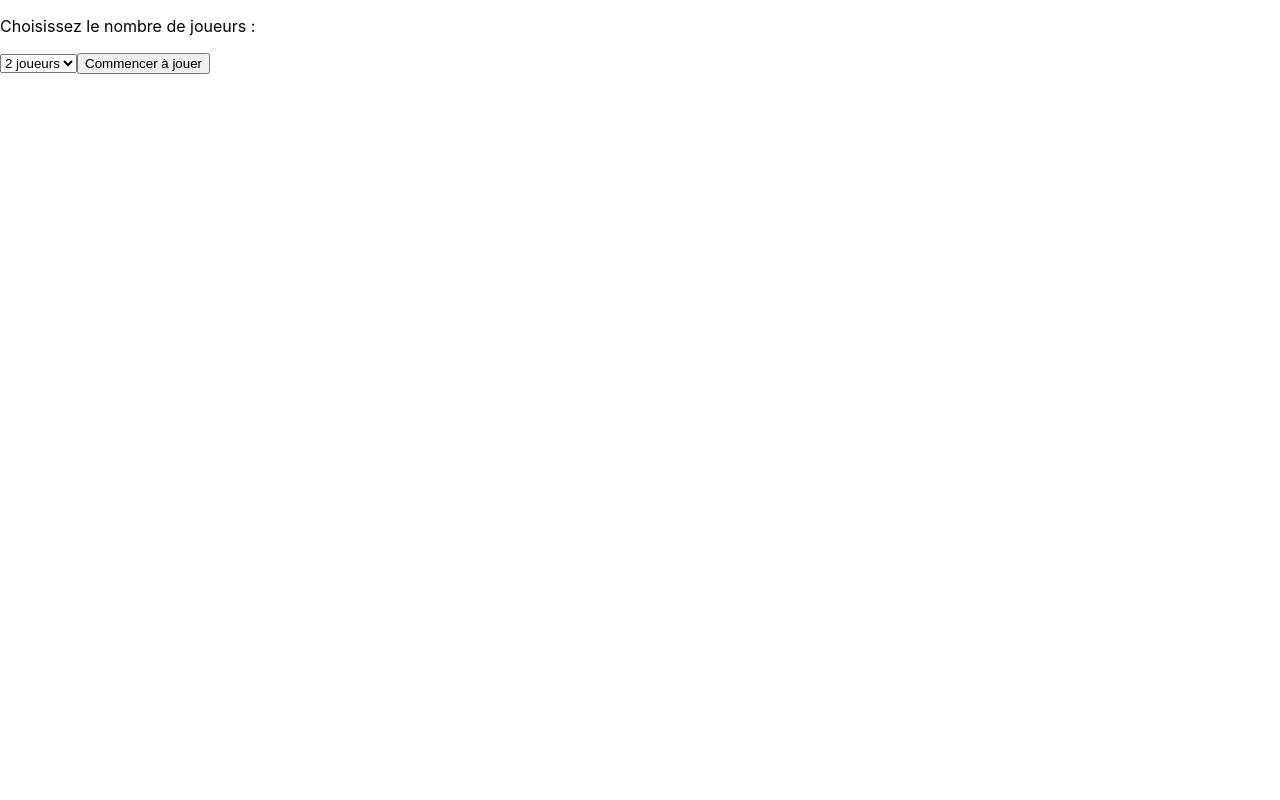
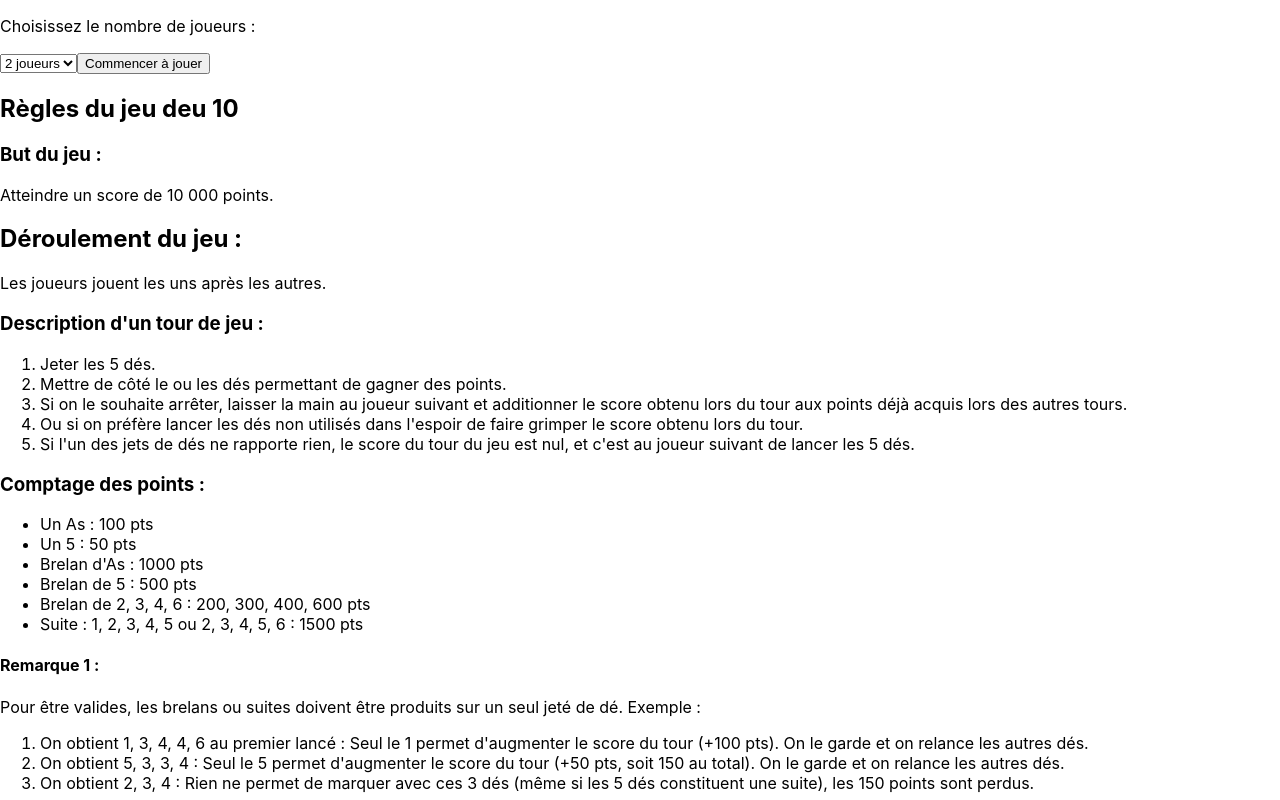
Before and after one commit to Henrissat/mathieu_henrissat_site, a React (Create React App) app: page /greed-dice in a window 1280 px wide. Shown: the top 800 px of the page. Built offline with nearby package versions, Linux system fonts and the light colour scheme.

Commit message:
ajout du score de 1000 point, et un dé minimum par tour

```diff
--- a/src/components/greed-dice/index.tsx
+++ b/src/components/greed-dice/index.tsx
@@ -15,6 +15,9 @@ function Greed() {
   const initialPlayerScores = Array(numPlayers).fill(0);
   const [playerScores, setPlayerScores] = useState<number[]>(initialPlayerScores);
   const [activePlayerScore, setActivePlayerScore] = useState<number>(0);
+  const [firstTurn, setFirstTurn] = useState<boolean>(true);
+  const [hasSavedDiceThisTurn, setHasSavedDiceThisTurn] = useState<boolean>(false);
+
 
   const checkWin = () => {
     if(activePlayerScore >= 10000){
@@ -43,7 +46,8 @@ function Greed() {
 
   // Gestionnaire de clic pour passer au joueur suivant
   const handleNextPlayer = () => {
-    if (result === 0) {
+    if (activePlayerScore >= 1000 || playerScores[currentPlayerIndex] >= 1000) {
+      if (activePlayerScore  === 0) {
         setActivePlayerScore(0);
       } else {
         setPlayerScores((prevScores) => {
@@ -51,6 +55,9 @@ function Greed() {
           newScores[currentPlayerIndex] += activePlayerScore;
           return newScores;
         });
+      }
+    } else {
+      alert("Vous devez atteindre au moins 1000 points pour commencer à comptabiliser vos points.");
     }
 
     setDice([]);
@@ -60,15 +67,6 @@ function Greed() {
     setActivePlayerScore(0);
     checkWin();
   };
-
-  const nextPlayer = () => {
-    setDice([]);
-    setSavedDice([]);
-    setCurrentPlayerIndex((prevIndex) => (prevIndex + 1) % numPlayers);
-    setShowSaveButton(false);
-    setActivePlayerScore(0);
-    checkWin();
-  }
 
   // Gestionnaire de clic pour sauvegarder un chiffre
   const handleSaveDice = (number: number) => {
@@ -80,6 +78,7 @@ function Greed() {
       newDice.splice(index, 1);
       setDice(newDice);
     }
+    setHasSavedDiceThisTurn(true);
   };
 
   // Gestionnaire de clic pour faire revenir un chiffre dans dice
@@ -88,22 +87,25 @@ function Greed() {
     // Trouver et retirer le chiffre de savedNumbers
     const index = savedDice.indexOf(number);
     if (index !== -1) {
-      const newSaveDice = [...savedDice];
-      newSaveDice.splice(index, 1);
-      setSavedDice(newSaveDice);
+      const newSaveDice = [...savedDice]
+      newSaveDice.splice(index, 1)
+      setSavedDice(newSaveDice)
     }
   };
 
   // Gestionnaire de clic pour ajouter 6 lancers de dé au tableau
   const handleRollDice = () => {
-    let shouldResetDiceAndScore = false;
+    let shouldResetDiceAndScore = false
 
+    // Vérifier si le joueur a sauvegardé au moins un dé ce tour
+    if (!hasSavedDiceThisTurn && !firstTurn) {
+      alert("Vous devez sauvegarder au moins un dé avant de lancer les dés.");
+    } else {
       if(dice.length === 0) {
-        const newDice = [];
+        const newDice = []
         for (let i = 0; i < 6; i++) {
-          newDice.push(getRandomDiceRoll());
+          newDice.push(getRandomDiceRoll())
         }
-
         // Mettre à jour les dés
         setDice(newDice);
         console.log(activePlayerScore)
@@ -113,26 +115,29 @@ function Greed() {
         if (result === 0) {
           alert("Dommage, pas un seul bon dé")
           setActivePlayerScore(0);
-          shouldResetDiceAndScore= true;
+          shouldResetDiceAndScore= true
         }
-        setShowSaveButton(true);
-
+        setShowSaveButton(true)
+        setHasSavedDiceThisTurn(false)
+        setFirstTurn(false);
       }else {
         const newDice = [...dice];
         for (let i = 0; i < newDice.length ; i++) {
           newDice[i] = getRandomDiceRoll()
         }
-
         // Vérifier si c'est un Game Over
         const result = calculateFinalScore(newDice);
         console.log('result', result)
         if (result === 0) {
           // Game Over
           alert("Echec ! Dommage vous y étiez presque")
-          setActivePlayerScore(0);
-          shouldResetDiceAndScore= true;
+          setActivePlayerScore(0)
+          shouldResetDiceAndScore= true
         }
         setDice(newDice)
+        setHasSavedDiceThisTurn(false)
+        setFirstTurn(false);
+      }
     }
 
     if (shouldResetDiceAndScore) {
@@ -184,6 +189,9 @@ function Greed() {
   console.log('playerScores',playerScores)
   console.log('activePlayerScore',activePlayerScore)
 
+  console.log('playerScores',playerScores)
+  console.log('activePlayerScore',activePlayerScore)
+
   return (
     <div>
       {/* Sélection du nombre de joueurs */}
@@ -227,7 +235,7 @@ function Greed() {
               Final Score : {activePlayerScore}
             </div>
           </div>
-          <button onClick={handleNextPlayer}>Joueur suivant</button>
+          <button onClick={handleNextPlayer}>Finir mon tour</button>
           <div>
             {playerNames.map((playerName, index) => {
               if (index !== currentPlayerIndex) {
@@ -242,62 +250,44 @@ function Greed() {
           </div>
         </div>
       )}
+    <div id="greedRules">
+      <h2>Règles du jeu deu 10</h2>
+      <h3>But du jeu :</h3>
+      <p>Atteindre un score de 10 000 points.</p>
+      <h2>Déroulement du jeu :</h2>
+      <p>Les joueurs jouent les uns après les autres.</p>
+      <h3>Description d'un tour de jeu :</h3>
+      <ol>
+        <li>Jeter les 5 dés.</li>
+        <li>Mettre de côté le ou les dés permettant de gagner des points.</li>
+        <li>Si on le souhaite arrêter, laisser la main au joueur suivant et additionner le score obtenu lors du tour aux points déjà acquis lors des autres tours.</li>
+        <li>Ou si on préfère lancer les dés non utilisés dans l'espoir de faire grimper le score obtenu lors du tour.</li>
+        <li>Si l'un des jets de dés ne rapporte rien, le score du tour du jeu est nul, et c'est au joueur suivant de lancer les 5 dés.</li>
+      </ol>
+      <h3>Comptage des points :</h3>
+      <ul>
+        <li>Un As : 100 pts</li>
+        <li>Un 5 : 50 pts</li>
+        <li>Brelan d'As : 1000 pts</li>
+        <li>Brelan de 5 : 500 pts</li>
+        <li>Brelan de 2, 3, 4, 6 : 200, 300, 400, 600 pts</li>
+        <li>Suite : 1, 2, 3, 4, 5 ou 2, 3, 4, 5, 6 : 1500 pts</li>
+      </ul>
+      <h4>Remarque 1 :</h4>
+      <p>Pour être valides, les brelans ou suites doivent être produits sur un seul jeté de dé. Exemple :</p>
+      <ol>
+        <li>On obtient 1, 3, 4, 4, 6 au premier lancé : Seul le 1 permet d'augmenter le score du tour (+100 pts). On le garde et on relance les autres dés.</li>
+        <li>On obtient 5, 3, 3, 4 : Seul le 5 permet d'augmenter le score du tour (+50 pts, soit 150 au total). On le garde et on relance les autres dés.</li>
+        <li>On obtient 2, 3, 4 : Rien ne permet de marquer avec ces 3 dés (même si les 5 dés constituent une suite), les 150 points sont perdus.</li>
+      </ol>
+      <h4>Remarque 2 :</h4>
+      <p>Lorsque les 5 dés ont permis de marquer, ils peuvent tous être relancés en vue d'améliorer le score du tour (au risque de le perdre entièrement).</p>
+      <h4>Remarque 3 :</h4>
+      <p>Il faut totaliser 1000 points avant de pouvoir commencer à comptabiliser ses points.</p>
 
+    </div>
   </div>
   );
 }
 
 export default Greed;
-
-
-
-{/* <div id="greedRules">
-<p>
-    But du jeu :
-    Atteindre un score de 10 000 points.
-    Déroulement du jeu :
-    Les joueurs jouent les un après les autres.
-    Description d'un tour de jeu :
-    Jeter les 5 dés.
-    Mettre de côté le ou les dés permettant de gagner des points.
-    Si on le souhaite arrêter, laisser la main au joueur suivant et additionner le score obtenu lors du tour aux points déjà acquis lors des autres tours.
-    Ou si on préfère lancer les dés non utilisés dans l'espoir de faire grimper le score obtenu lors du tour.
-    Si un des jets de dés ne rapporte rien, le score du tour du jeu est nul, et c'est au joueur suivant de lancer les 5 dés.
-    Comptage des points :
-    Un As : 100 pts
-    Un 5 : 50 pts
-    Brelan d'As : 1000 pts
-    Brelan de 5 : 500 pts
-    Brelan de 2,3,4,6 : 200, 300, 400,600 pts
-    Suite : 1,2,3,4,5 ou 2,3,4,5,6 : 1500 pts
-    Remarque 1 : Pour être valides, les brelans ou suites doivent être produits sur un seul jeté de dé.
-    Ex :
-    on obtient 1, 3, 4, 4, 6 au premier lancé
-    seul le 1 permet d'augmenter le score du tour (+100 pts). On le garde et on relance les autres dés.
-    On obtient 5, 3, 3, 4
-    seul le 5 permet d'augmenter le score du tour (+50 pts, soit 150 en tout). On le garde et on relance les autres dés.
-    On obtient 2, 3, 4 : rien ne permet de marquer avec ces 3 dés (même si les 5 dés constituent une suite), les 150 points sont perdus.
-    Remarque 2 : Lorsque les 5 dés ont permis de marquer, ils peuvent être tous relancés en vue d'améliorer le score du tour (au risque de le perdre entièrement).
-    Remarque 3 : Il faut totaliser 1000 points avant de pouvoir commencer à comptabiliser ses points
-</p>
-</div> */}
-// Greed is a dice game played with five six-sided dice. Your mission, should you choose to accept it, is to score a throw according to these rules. You will always be given an array with five six-sided dice values.
-
-//  Three 1's => 1000 points
-//  Three 6's =>  600 points
-//  Three 5's =>  500 points
-//  Three 4's =>  400 points
-//  Three 3's =>  300 points
-//  Three 2's =>  200 points
-//  One   1   =>  100 points
-//  One   5   =>   50 point
-// A single die can only be counted once in each roll. For example, a given "5" can only count as part of a triplet (contributing to the 500 points) or as a single 50 points, but not both in the same roll.
-
-// Example scoring
-
-//  Throw       Score
-//  ---------   ------------------
-//  5 1 3 4 1   250:  50 (for the 5) + 2 * 100 (for the 1s)
-//  1 1 1 3 1   1100: 1000 (for three 1s) + 100 (for the other 1)
-//  2 4 4 5 4   450:  400 (for three 4s) + 50 (for the 5)
-// In some languages, it is possible to mutate the input to the function. This is something that you should never do. If you mutate the input, you will not be able to pass all the tests.
```
Lines whose indentation alone changed are shown as unchanged.
